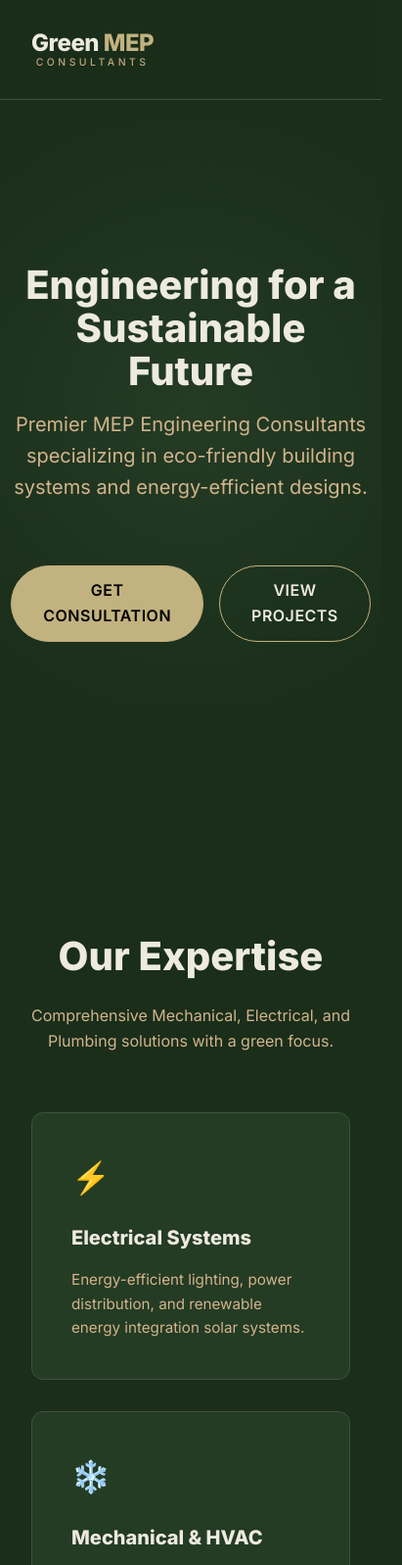
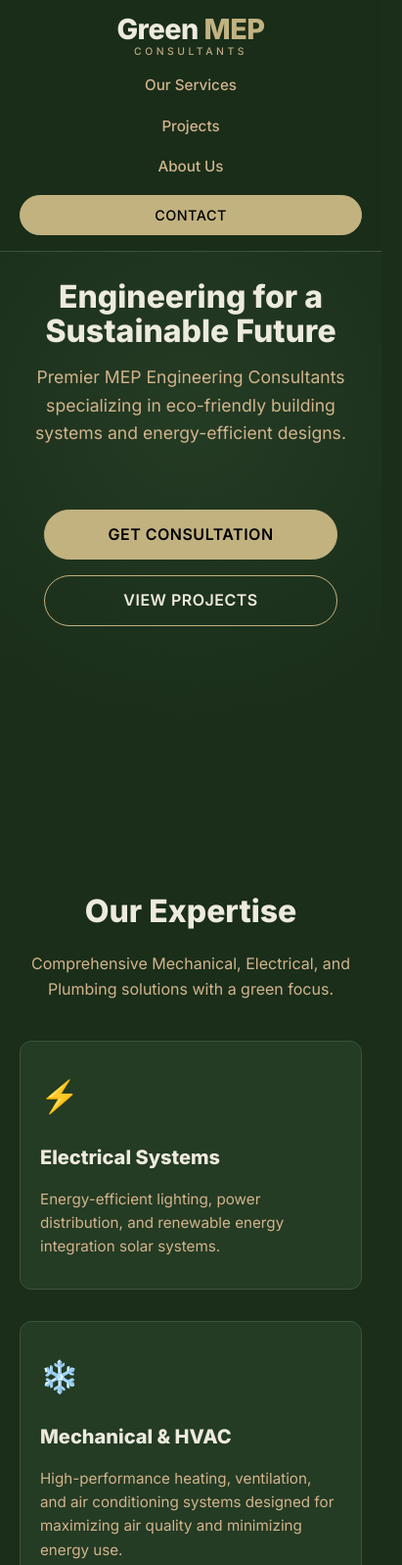
Before and after one commit to 247joseph/green-mep-consultants, a plain HTML site: page index.html in a window 390 px wide. Shown: the top 1597 px of the page at 98% size, 411 px wide, since content can reach past the window. Drawn offline with Linux system fonts and the light colour scheme.

Commit message:
Update style.css

```diff
--- a/style.css
+++ b/style.css
@@ -454,25 +454,147 @@ footer {
     font-size: 0.9rem;
 }
 
-@media (max-width: 768px) {
-    .projects-grid {
-        grid-template-columns: 1fr;
+/* Responsive */
+@media (max-width: 992px) {
+    .values-grid {
+        grid-template-columns: repeat(auto-fit, minmax(280px, 1fr));
     }
 }
 
-/* Responsive */
 @media (max-width: 768px) {
+
+    /* Header & Nav */
+    header {
+        padding: 1rem 0;
+    }
+
+    nav {
+        flex-direction: column;
+        gap: 1rem;
+    }
+
+    .nav-links {
+        display: flex;
+        flex-direction: column;
+        align-items: center;
+        gap: 1rem;
+        background-color: transparent;
+        width: 100%;
+    }
+
+    .nav-links li {
+        width: 100%;
+        text-align: center;
+    }
+
+    .logo-main {
+        font-size: 1.8rem;
+    }
+
+    /* Hero */
+    .hero {
+        padding-top: 140px;
+        /* More space for taller header */
+        height: auto;
+        min-height: 100vh;
+        padding-bottom: 60px;
+    }
+
     .hero h1 {
         font-size: 2.5rem;
     }
 
-    .nav-links {
-        display: none;
-        /* Simple hiding for mobile for now */
+    .hero p {
+        font-size: 1.1rem;
+        padding: 0 1rem;
     }
 
+    .hero .btn-group {
+        flex-direction: column;
+        width: 100%;
+        max-width: 300px;
+        margin: 0 auto;
+    }
+
+    .btn {
+        width: 100%;
+        text-align: center;
+    }
+
+    /* Section Spacing */
+    .services,
+    .team,
+    .about-section {
+        padding: 60px 0;
+    }
+
+    .section-header {
+        margin-bottom: 40px;
+    }
+
+    .section-header h2 {
+        font-size: 2rem;
+    }
+
+    /* Cards & Grids */
+    .projects-grid {
+        grid-template-columns: 1fr;
+        padding: 20px 0 60px;
+    }
+
+    .service-card,
+    .team-card,
+    .value-card {
+        padding: 30px 20px;
+    }
+
+    /* Story Box */
+    .story-box {
+        padding: 30px 20px;
+        margin-bottom: 40px;
+    }
+
+    .story-box h2 {
+        font-size: 2rem;
+    }
+
+    /* Footer */
     .footer-content {
         grid-template-columns: 1fr;
+        gap: 30px;
+        text-align: center;
+    }
+
+    .footer-links {
+        display: flex;
+        flex-direction: column;
+        gap: 15px;
+    }
+
+    .footer-links a {
+        margin-right: 0 !important;
+        /* Override inline style */
+        display: block;
+        padding: 5px 0;
+    }
+}
+
+@media (max-width: 480px) {
+    .container {
+        padding: 0 1.25rem;
+    }
+
+    .hero h1 {
+        font-size: 2rem;
+    }
+
+    .story-box h2 {
+        font-size: 1.75rem;
+    }
+
+    .team-img-wrapper {
+        width: 150px;
+        height: 150px;
     }
 }
 
@@ -538,11 +660,7 @@ footer {
     font-size: 1rem;
 }
 
-@media (max-width: 992px) {
-    .values-grid {
-        grid-template-columns: repeat(auto-fit, minmax(280px, 1fr));
-    }
-}
+
 
 /* Hero Slogan Enhancement */
 .about-hero .hero-subtitle {
@@ -557,8 +675,151 @@ footer {
     text-shadow: 0 2px 4px rgba(0, 0, 0, 0.3);
 }
 
+/* Responsive Styles - Moved to end for correct cascading */
+@media (max-width: 992px) {
+    .values-grid {
+        grid-template-columns: repeat(auto-fit, minmax(280px, 1fr));
+    }
+}
+
+@media (max-width: 768px) {
+
+    /* Header & Nav */
+    header {
+        padding: 1rem 0;
+    }
+
+    nav {
+        flex-direction: column;
+        gap: 1rem;
+    }
+
+    .nav-links {
+        display: flex;
+        flex-direction: column;
+        align-items: center;
+        gap: 1rem;
+        background-color: transparent;
+        width: 100%;
+    }
+
+    .nav-links li {
+        width: 100%;
+        text-align: center;
+    }
+
+    .logo-main {
+        font-size: 1.8rem;
+    }
+
+    /* Hero */
+    .hero {
+        padding-top: 140px;
+        /* More space for taller header */
+        height: auto;
+        min-height: 100vh;
+        padding-bottom: 60px;
+    }
+
+    .hero h1 {
+        font-size: 2.5rem;
+    }
+
+    .hero p {
+        font-size: 1.1rem;
+        padding: 0 1rem;
+    }
+
+    .hero .btn-group {
+        flex-direction: column;
+        width: 100%;
+        max-width: 300px;
+        margin: 0 auto;
+    }
+
+    .btn {
+        width: 100%;
+        text-align: center;
+    }
+
+    /* Section Spacing */
+    .services,
+    .team,
+    .about-section {
+        padding: 60px 0;
+    }
+
+    .section-header {
+        margin-bottom: 40px;
+    }
+
+    .section-header h2 {
+        font-size: 2rem;
+    }
+
+    /* Cards & Grids */
+    .projects-grid {
+        grid-template-columns: 1fr;
+        padding: 20px 0 60px;
+    }
+
+    .service-card,
+    .team-card,
+    .value-card {
+        padding: 30px 20px;
+    }
+
+    /* Story Box */
+    .story-box {
+        padding: 30px 20px;
+        margin-bottom: 40px;
+    }
+
+    .story-box h2 {
+        font-size: 2rem;
+    }
+
+    /* Footer */
+    .footer-content {
+        grid-template-columns: 1fr;
+        gap: 30px;
+        text-align: center;
+    }
+
+    .footer-links {
+        display: flex;
+        flex-direction: column;
+        gap: 15px;
+    }
+
+    .footer-links a {
+        margin-right: 0 !important;
+        /* Override inline style */
+        display: block;
+        padding: 5px 0;
+    }
+}
+
+@media (max-width: 480px) {
+    .container {
+        padding: 0 1.25rem;
+    }
+
+    .hero h1 {
+        font-size: 2rem;
+    }
+
+    .story-box h2 {
+        font-size: 1.75rem;
+    }
+
+    .team-img-wrapper {
+        width: 150px;
+        height: 150px;
+    }
+}
+
 /* About Section Spacing */
 .about-section {
-    padding-top: 80px;
     padding-bottom: 80px;
 }
```
